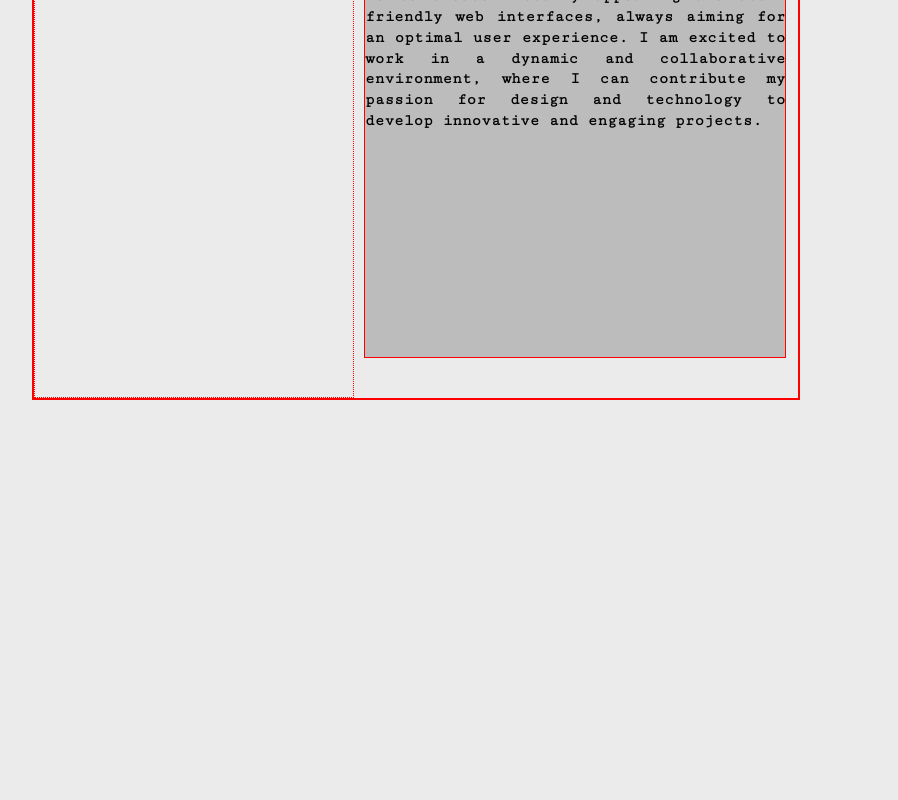
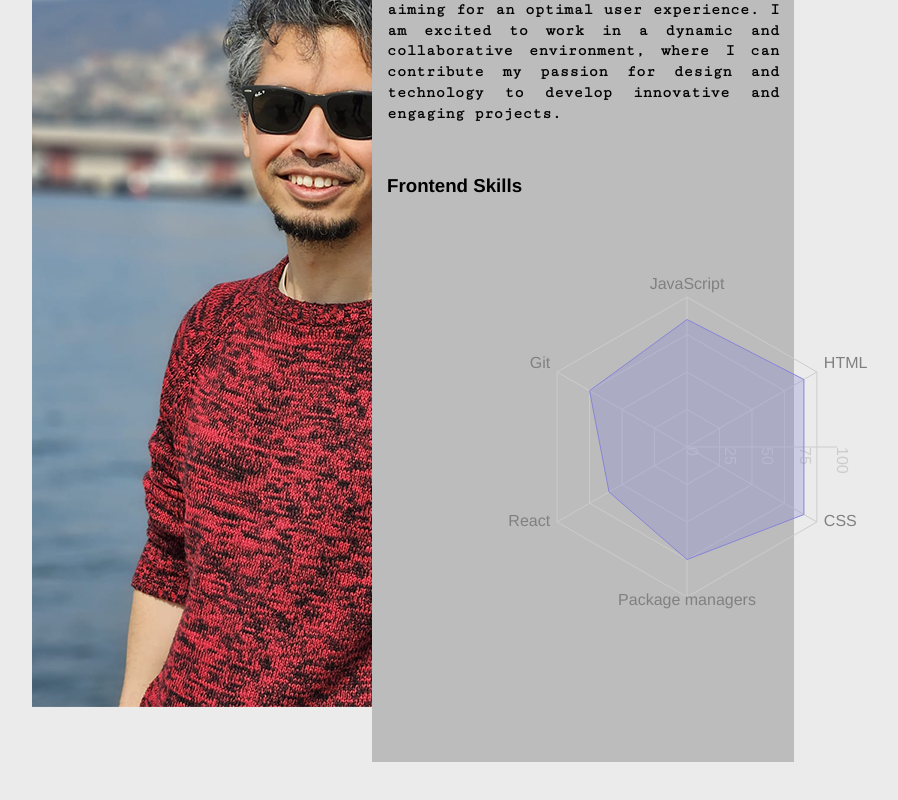
Before and after one commit to jawid-fakhari/my-first-app, a React (Create React App) app: page /about in a window 1280 px wide. Shown: the part 354-1154 px from the top of the page, without its empty margins (224-1122 px from the left). Before the commit the page ends 804 px from the top, so only its background shows below. Built offline with nearby package versions, Linux system fonts and the light colour scheme.

Commit message:
grafchart completed

```diff
--- a/package.json
+++ b/package.json
@@ -12,6 +12,7 @@
     "react-icons": "^5.0.1",
     "react-router-dom": "^6.22.3",
     "react-scripts": "5.0.1",
+    "recharts": "^2.12.3",
     "web-vitals": "^2.1.4"
   },
   "scripts": {
--- /dev/null
+++ b/src/components/radarChart/GraficChart.jsx
@@ -0,0 +1,75 @@
+import React, { PureComponent } from 'react';
+import {
+    Radar,
+    RadarChart,
+    PolarGrid,
+    PolarAngleAxis,
+    PolarRadiusAxis,
+    ResponsiveContainer
+} from 'recharts';
+
+const data = [
+    {
+        subject: 'JavaScript',
+        A: 85,
+        B: 110,
+        fullMark: 150,
+    },
+    {
+        subject: 'HTML',
+        A: 90,
+        B: 130,
+        fullMark: 150,
+    },
+    {
+        subject: 'CSS',
+        A: 90,
+        B: 130,
+        fullMark: 150,
+    },
+    {
+        subject: 'Package managers',
+        A: 75,
+        B: 100,
+        fullMark: 150,
+    },
+    {
+        subject: 'React',
+        A: 60,
+        B: 90,
+        fullMark: 150,
+    },
+    {
+        subject: 'Git',
+        A: 75,
+        B: 85,
+        fullMark: 150,
+    },
+];
+
+function GraficChart() {
+
+    return (
+        <RadarChart
+            cx={300}
+            cy={250}
+            outerRadius={150}
+            width={500}
+            height={500}
+            data={data}
+        >
+            <PolarGrid />
+            <PolarAngleAxis dataKey="subject" />
+            <PolarRadiusAxis />
+            <Radar
+                name="Jawid"
+                dataKey="A"
+                stroke="#8884d8"
+                fill="#8884d8"
+                fillOpacity={0.3}
+            />
+        </RadarChart>
+    );
+}
+
+export default GraficChart;
--- a/src/pages/about/About.jsx
+++ b/src/pages/about/About.jsx
@@ -2,6 +2,7 @@ import React from 'react';
 import Navbar from '../../components/navbar/Navbar';
 import styled from './about.module.css';
 import data from '../home/db';
+import GraficChart from '../../components/radarChart/GraficChart';
 
 const About = () => {
     return (
@@ -9,7 +10,7 @@ const About = () => {
             <Navbar />
             <div className={styled.aboutBody}>
                 <div className={styled.aboutImg}>
-                    <div className={styled.imageBox}><h1>IMAGE</h1></div>
+                    <div className={styled.imageBox}></div>
                     <img src={data.about.image} alt="jawid fakhari" />
                 </div>
                 <div className={styled.textWrap}>
@@ -17,7 +18,8 @@ const About = () => {
                         <p>I am a self-taught <span>Frontend Web Developer</span> with an academic background in <span>art and design.</span> With a strong interest in technology and design, I enjoy <span>continuously learning</span> and challenging myself. I <span>constantly seek new opportunities</span> to expand my skillset and grow professionally. The combination of my creativity and technical expertise enables me to create visually appealing and user-friendly web interfaces, always aiming for an optimal user experience. I am excited to work in a dynamic and collaborative environment, where I can contribute my passion for design and technology to develop innovative and engaging projects.</p>
                     </div>
                     <div className={styled.skills}>
-
+                        <h3>Frontend Skills</h3>
+                        <GraficChart />
                     </div>
                 </div>
             </div>
--- a/src/pages/about/about.module.css
+++ b/src/pages/about/about.module.css
@@ -6,14 +6,14 @@
   align-items: center;
   width: 60%;
   margin: 50px auto;
-  gap: 10px;
+  gap: 20px;
 
-  border: 2px solid red;
+  /* border: 2px solid red; */
 }
 .aboutImg {
   width: 25vw;
-  height: 80vh;
-  border: 1px dotted red;
+  /* height: 80vh; */
+  /* border: 1px dotted red; */
 }
 /* qui poi devo togliere */
 .imageBox {
@@ -21,18 +21,13 @@
   justify-content: center;
   align-items: center;
 }
-/* ------ */
-.aboutImg img {
-  width: 25vw;
-  display: none;
-}
 .textWrap {
   width: 33vw;
-  height: 70vh;
   background-color: rgb(188, 188, 188);
-  border: 1px solid red;
+  padding: 15px;
+  /* border: 1px dashed red; */
 }
-.text p {
+.text {
   font-family: "Cutive Mono", monospace;
   font-weight: 600;
   font-style: normal;
@@ -43,3 +38,7 @@
   font-size: 17px;
   text-decoration: solid underline 1px black;
 }
+
+.skills {
+  margin: 50px 0;
+}
```
Also changed, not shown: src/components/radarChart/radarChart.module.css (added), 1 other file (tests, documents, lock files or other folders).
